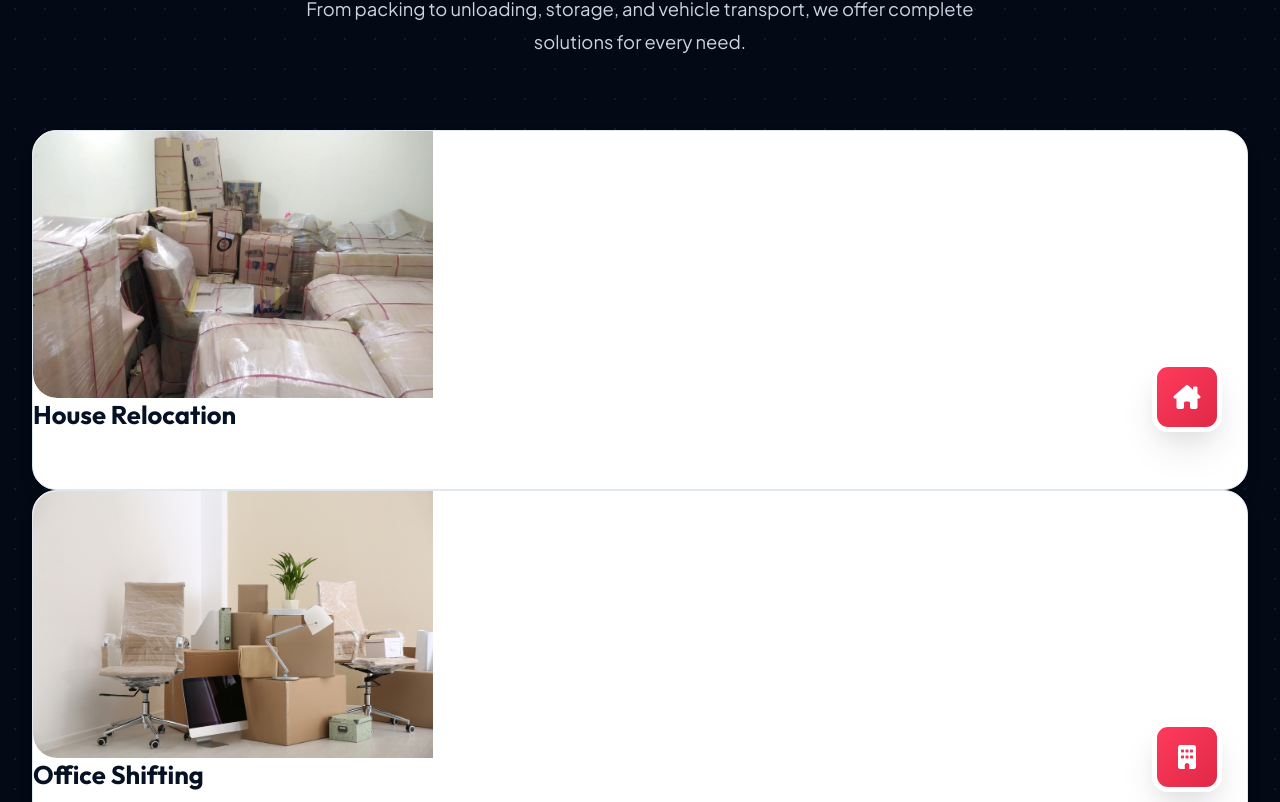
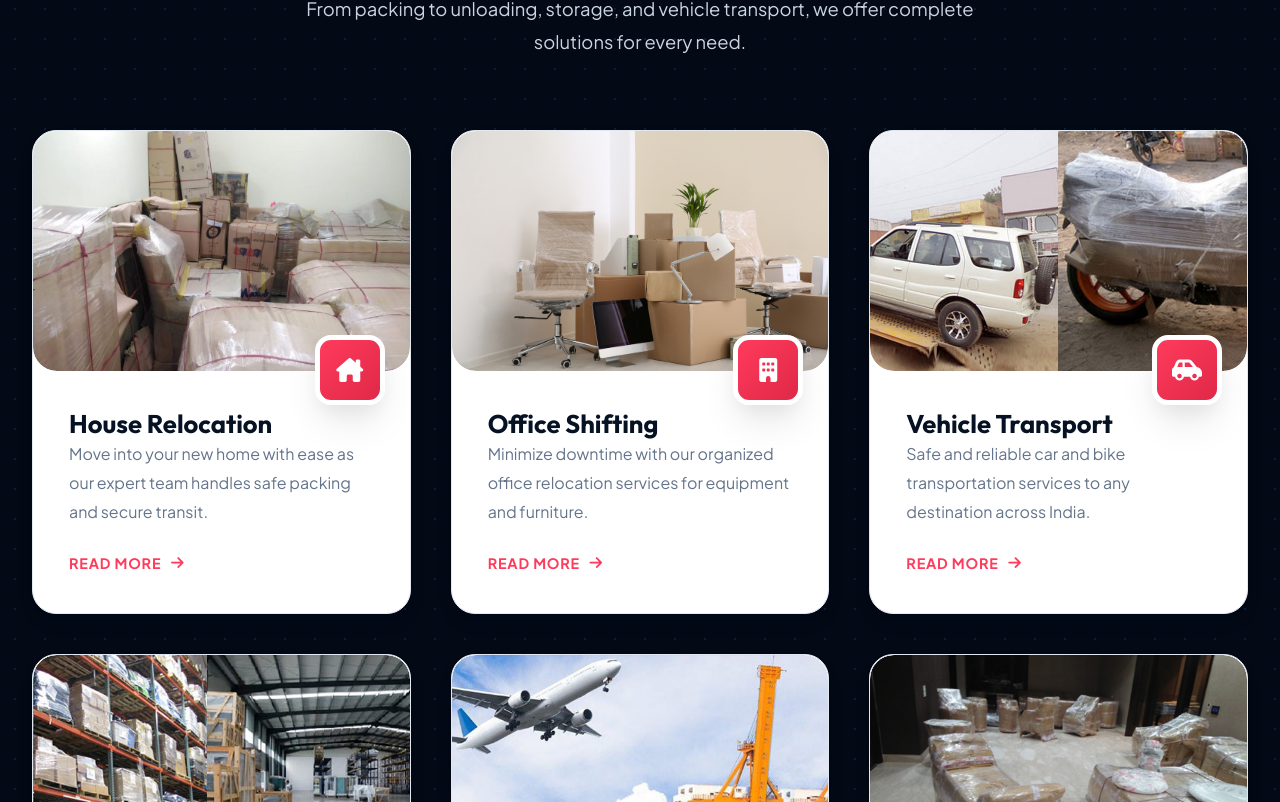
Before and after one commit to CybertizeYogesh/new-website-, a Next.js app: page / in a window 1280 px wide. Shown: the part 1998-2800 px from the top of the page. Built offline with nearby package versions, Linux system fonts and the light colour scheme.

Commit message:
Restore original clean luxury service card design layout

```diff
--- a/src/app/globals.css
+++ b/src/app/globals.css
@@ -208,66 +208,53 @@ body {
     border-radius: var(--radius-md);
 }
 
-/* EXACT MOVEIN / GLOBAL PACKERS SERVICE HOVER RISING DOME ANIMATION */
-.service-card,
-.service-item {
-    position: relative;
+/* Services Grid & Cards (Restored to Original Modern Luxury Design) */
+.services-grid {
+    display: grid;
+    grid-template-columns: repeat(auto-fit, minmax(min(100%, 320px), 1fr));
+    gap: clamp(1.5rem, 3.5vw, 2.5rem);
+}
+
+.service-card {
     background: var(--white);
     border-radius: var(--radius-lg);
     overflow: hidden;
     box-shadow: var(--shadow-md);
-    transition: all 0.5s ease-in-out;
+    transition: var(--transition-slow);
     border: 1px solid var(--border-color);
     display: flex;
     flex-direction: column;
-    z-index: 1;
-}
-
-.service-card::before,
-.service-item::before {
-    content: '';
-    position: absolute;
-    left: 0;
-    right: 0;
-    bottom: 0;
-    background: var(--accent-color);
-    border-radius: 999px 999px 0 0;
-    height: 0;
+}
+
+.service-card:hover {
+    box-shadow: var(--shadow-xl);
+    transform: translateY(-10px);
+    border-color: rgba(255, 59, 92, 0.3);
+}
+
+.service-img {
+    height: 240px;
+    overflow: hidden;
+    position: relative;
+}
+
+.service-img img {
     width: 100%;
-    z-index: 0;
-    transition: all 0.5s ease-in-out;
-}
-
-.service-card:hover::before,
-.service-item:hover::before {
     height: 100%;
-    border-radius: 0;
-}
-
-.service-card:hover,
-.service-item:hover {
-    transform: translateY(-8px);
-    box-shadow: var(--shadow-xl);
-    border-color: var(--accent-color);
-}
-
-.service-card .service-content,
-.service-item .service-content {
-    position: relative;
-    z-index: 2;
-    transition: color 0.5s ease-in-out;
-}
-
-.service-card:hover h3,
-.service-card:hover p,
-.service-item:hover h3,
-.service-item:hover p {
-    color: var(--white) !important;
-}
-
-.service-card:hover .read-more,
-.service-item:hover .read-more {
-    color: var(--white);
+    object-fit: cover;
+    transition: transform 0.9s cubic-bezier(0.16, 1, 0.3, 1);
+}
+
+.service-card:hover .service-img img {
+    transform: scale(1.1);
+}
+
+.service-content {
+    padding: clamp(1.5rem, 3vw, 2.25rem);
+    position: relative;
+    flex-grow: 1;
+    display: flex;
+    flex-direction: column;
 }
 
 .service-icon {
@@ -286,14 +273,33 @@ body {
     border: 5px solid var(--white);
     box-shadow: var(--shadow-lg);
     z-index: 10;
-    transition: all 0.5s ease-in-out;
+    transition: var(--transition-smooth);
 }
 
 .service-card:hover .service-icon {
-    background: var(--white);
+    transform: scale(1.15) rotate(10deg);
+}
+
+.service-content p {
+    color: var(--text-muted);
+    margin-bottom: 1.5rem;
+    flex-grow: 1;
+}
+
+.read-more {
+    display: inline-flex;
+    align-items: center;
+    gap: 0.6rem;
     color: var(--accent-color);
-    border-color: var(--accent-color);
-    transform: scale(1.1) rotate(6deg);
+    font-weight: 800;
+    font-size: 0.9rem;
+    text-transform: uppercase;
+    letter-spacing: 0.8px;
+}
+
+.read-more:hover {
+    gap: 0.9rem;
+    color: var(--secondary-color);
 }
 
 /* UNIVERSAL AUTOMATIC IMAGE ANIMATION & LIGHT BEAM OVERLAY */
```
